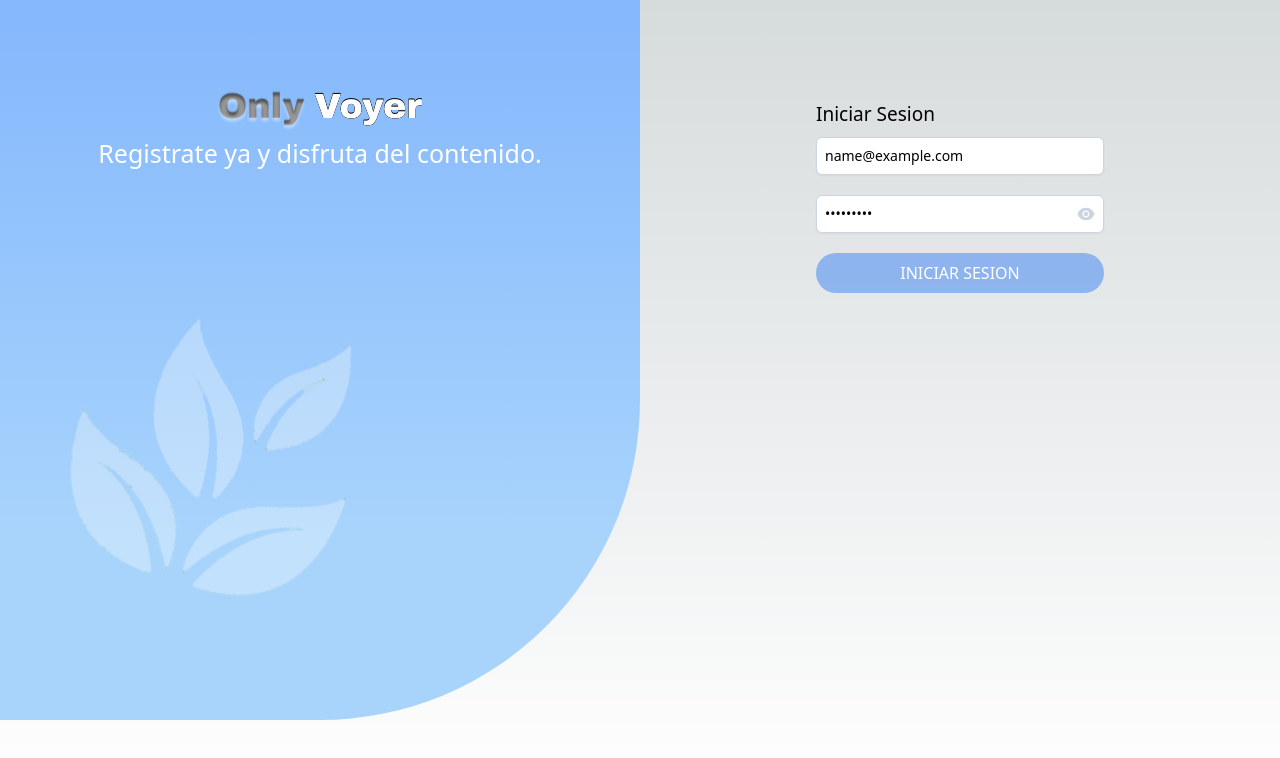
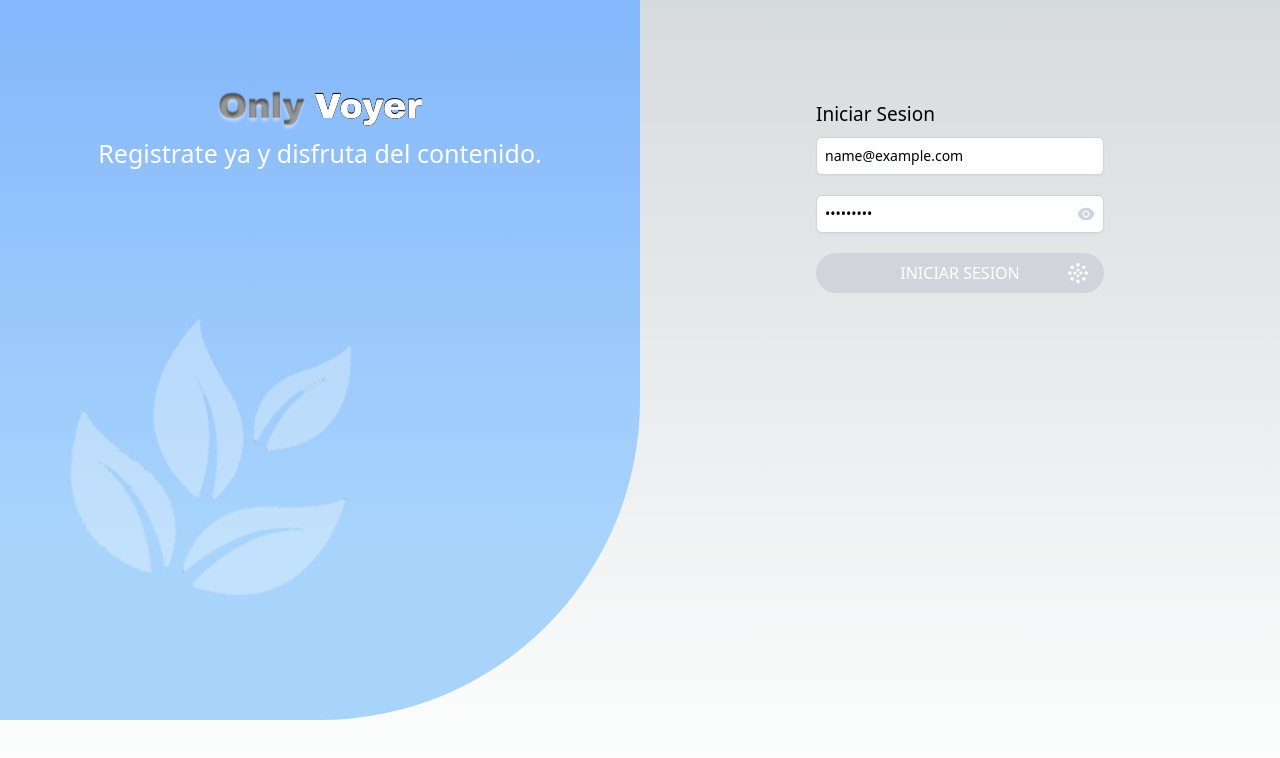
Before and after one commit to miguelortis/social_network_app, a Next.js app: page /login in a window 1280 px wide. Both pictures are taken after typing "name@example.com", "Sample123" into the empty fields and a click on the button "INICIAR SESION". Shown: the top 758 px of the page. Built offline with nearby package versions, Linux system fonts and the light colour scheme; no server answers.

Commit message:
new loader component

```diff
--- a/app/login/components/form.jsx
+++ b/app/login/components/form.jsx
@@ -4,6 +4,7 @@ import { useState } from "react";
 import { useRouter } from "next/navigation";
 import { AiFillEye, AiFillEyeInvisible } from "react-icons/ai";
 import axios from "../../../config/axios";
+import Loader from "../../../components/Loader/Loader";
 
 function Home() {
   const router = useRouter();
@@ -12,10 +13,12 @@ function Home() {
     email: "",
     password: "",
   });
+  const [loading, setLoading] = useState(false);
   const [showPassword, setShowPassword] = useState("password");
 
   const handleSubmit = async (e) => {
     e.preventDefault();
+    setLoading(true);
 
     const headers = {
       "Content-Type": "application/json",
@@ -23,7 +26,7 @@ function Home() {
     };
     const res = await axios.post("auth/login", credentials, headers);
     if (res.status === 200) {
-      console.log(res);
+      setLoading(false);
       document.cookie = `token=${res.data.token}; path=/; max-age=2592000`; // 30 días
       router.push("/account");
     }
@@ -94,10 +97,22 @@ function Home() {
           </div>
           <div className="mb-5 mt-5">
             <button
+              disabled={loading}
               type="submit"
-              className="w-full text-white px-4 py-2 bg-blue-500/50 hover:bg-blue-500 rounded-full uppercase"
+              className={`w-full text-white px-4 py-2 ${
+                loading
+                  ? "cursor-wait bg-gray-300"
+                  : "bg-blue-500/50 hover:bg-blue-500"
+              } rounded-full uppercase`}
             >
-              Iniciar Sesion
+              <div className="flex items-center justify-center relative">
+                <span>Iniciar Sesion</span>
+                {loading && (
+                  <div className="absolute right-0">
+                    <Loader width={20} height={20} />
+                  </div>
+                )}
+              </div>
             </button>
           </div>
         </form>
--- /dev/null
+++ b/components/Loader/Loader.jsx
@@ -0,0 +1,14 @@
+import Image from "next/image";
+
+export default function Loader({ width = 40, height, ...props }) {
+  return (
+    <div {...props}>
+      <Image
+        src="/loader/circles-loader.svg"
+        alt="loading"
+        width={width}
+        height={height || width}
+      />
+    </div>
+  );
+}
```
Also changed, not shown: public/loader/circles-loader.svg (added).
